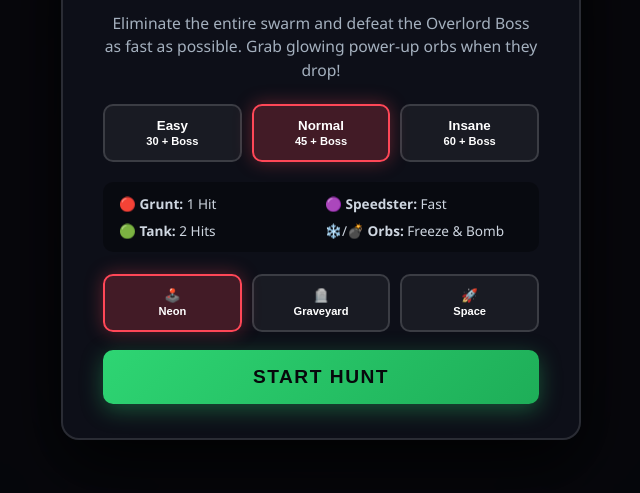
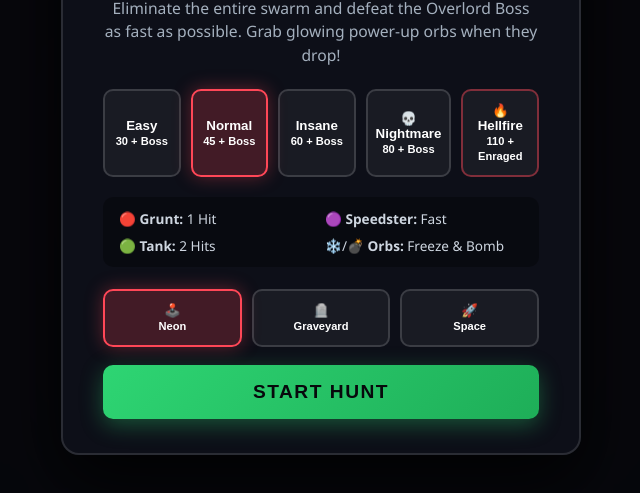
Before and after one commit to tc10954-lang/Click-The-Monster, a plain HTML site: page index.html in a window 1280 px wide. Shown: the part 225-718 px from the top of the page, without its empty margins (319-959 px from the left). Drawn offline with Linux system fonts and the light colour scheme.

Commit message:
Add difficulties.js script to index.html

```diff
--- a/index.html
+++ b/index.html
@@ -98,6 +98,7 @@
   <script src="goblins.js"></script>
   <script src="mobile.js"></script>
   <script src="themes.js"></script>
+  <script src="difficulties.js"></script>
 </body>
 </html>
 </body>
```
